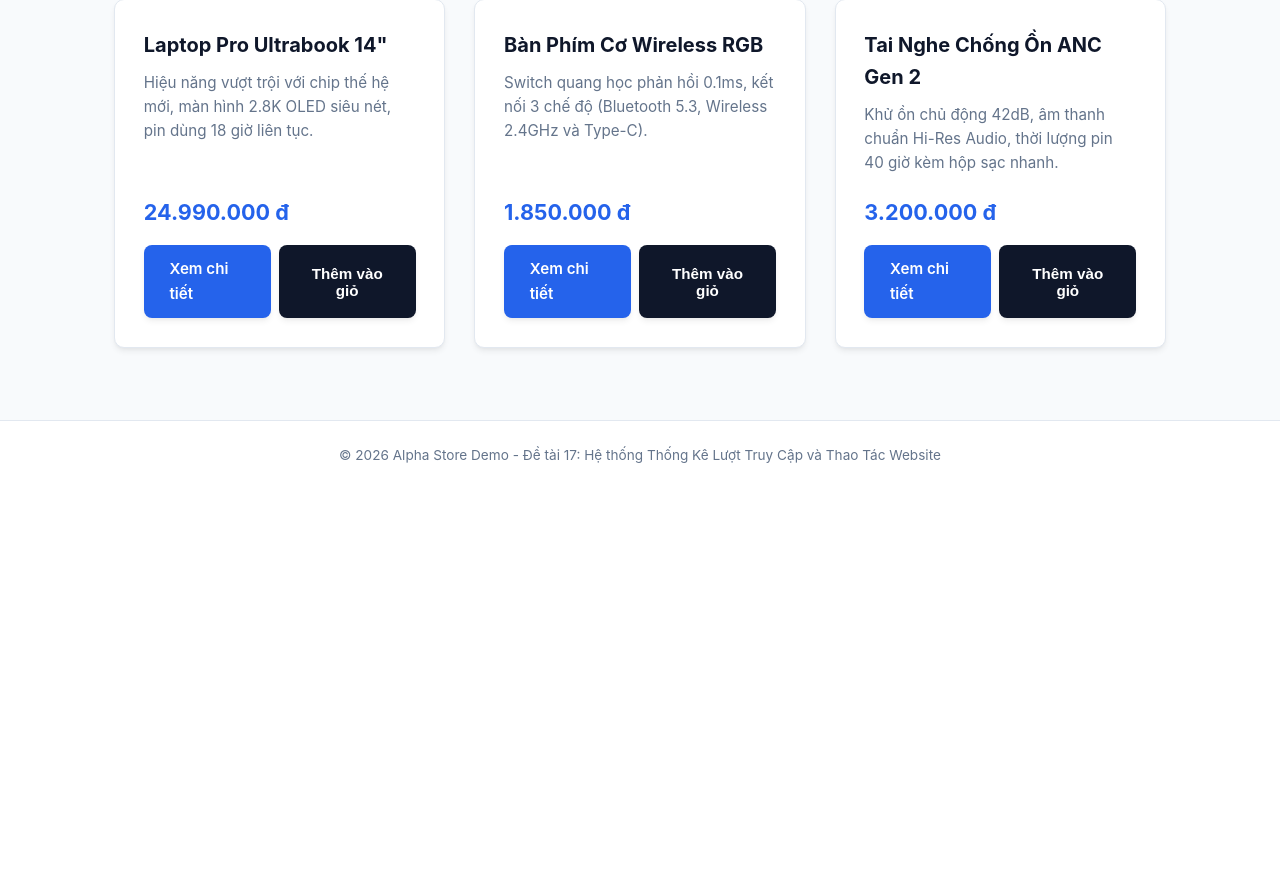
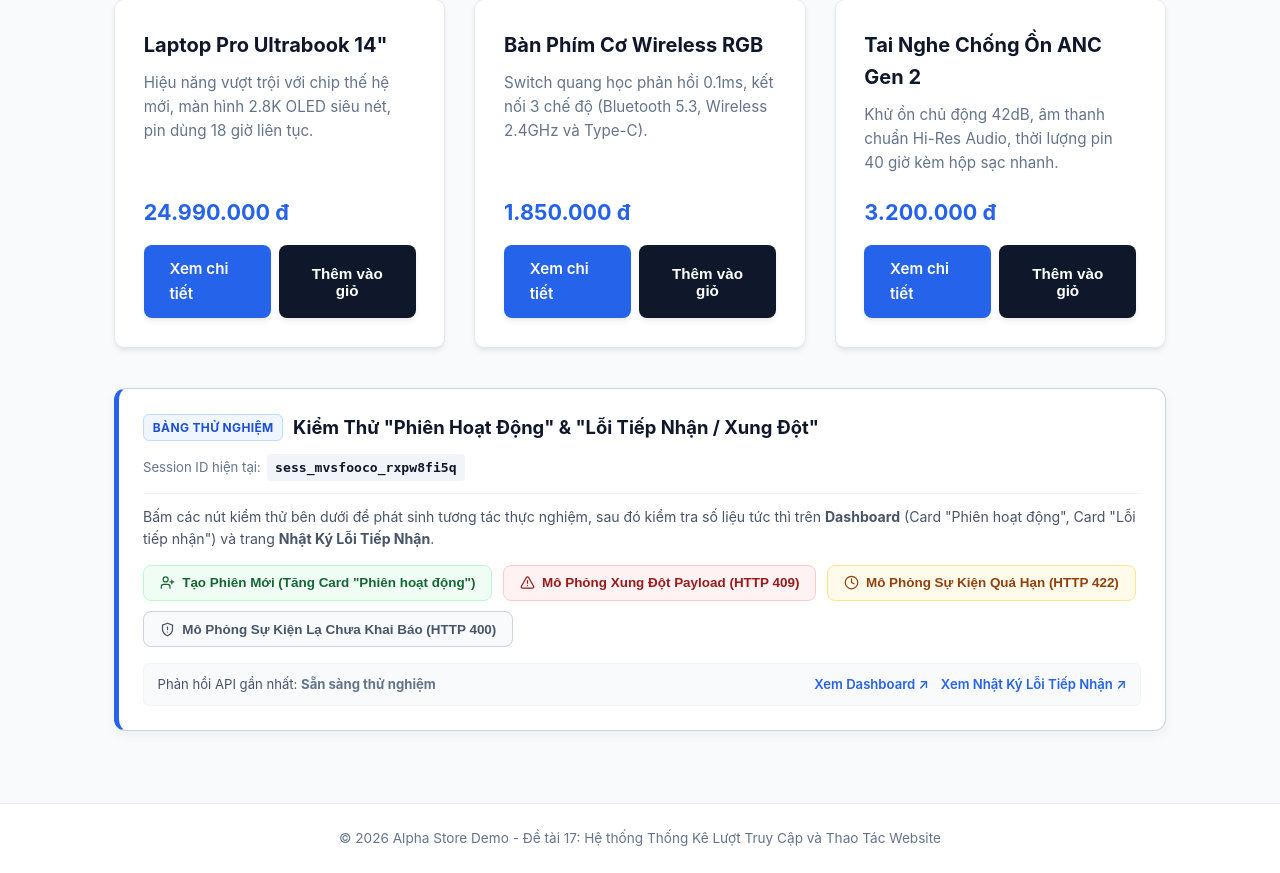
Before and after one commit to anhduc0190/PTPMMNM-CNTT-1809-NHOM7, a PHP site: page /website-analytics/demo-sites/site-a/index.html in a window 1280 px wide. Shown: the part 521-1394 px from the top of the page. Before the commit the page ends 984 px from the top, so only its background shows below. Run offline with PHP 8.4, Linux system fonts and the light colour scheme; data that the repository does not hold is empty.

Commit message:
feat(demo): add interactive testing sandbox for active sessions and ingest errors

```diff
--- a/BTL/website-analytics/demo-sites/demo.css
+++ b/BTL/website-analytics/demo-sites/demo.css
@@ -187,3 +187,156 @@ footer {
     font-size: 0.85rem;
     margin-top: auto;
 }
+
+/* ====================================================================
+   TESTING SANDBOX COMPONENT (DÀNH CHO KIỂM THỬ VÀ BẢO VỆ ĐỒ ÁN)
+   ==================================================================== */
+.testing-sandbox {
+    background: #ffffff;
+    border: 1px solid #cbd5e1;
+    border-left: 5px solid #2563eb;
+    border-radius: 12px;
+    padding: 1.5rem;
+    margin: 2.5rem 0;
+    box-shadow: 0 4px 12px rgba(15, 23, 42, 0.05);
+}
+.sandbox-header {
+    display: flex;
+    justify-content: space-between;
+    align-items: center;
+    flex-wrap: wrap;
+    gap: 0.75rem;
+    margin-bottom: 0.75rem;
+    border-bottom: 1px solid #f1f5f9;
+    padding-bottom: 0.75rem;
+}
+.sandbox-title {
+    display: flex;
+    align-items: center;
+    gap: 0.6rem;
+}
+.sandbox-badge {
+    background: #eff6ff;
+    color: #1d4ed8;
+    border: 1px solid #bfdbfe;
+    font-size: 0.75rem;
+    font-weight: 700;
+    padding: 0.2rem 0.55rem;
+    border-radius: 6px;
+    text-transform: uppercase;
+    letter-spacing: 0.03em;
+}
+.sandbox-title h3 {
+    font-size: 1.15rem;
+    color: #0f172a;
+    font-weight: 700;
+    margin: 0;
+}
+.sandbox-session-info {
+    font-size: 0.82rem;
+    color: #64748b;
+    display: flex;
+    align-items: center;
+    gap: 0.4rem;
+}
+.sandbox-session-info code {
+    background: #f1f5f9;
+    color: #0f172a;
+    padding: 0.2rem 0.5rem;
+    border-radius: 4px;
+    font-family: monospace;
+    font-weight: 600;
+}
+.sandbox-desc {
+    font-size: 0.88rem;
+    color: #475569;
+    line-height: 1.5;
+    margin-bottom: 1rem;
+}
+.sandbox-actions {
+    display: flex;
+    gap: 0.65rem;
+    flex-wrap: wrap;
+    margin-bottom: 1rem;
+}
+.btn-sandbox {
+    display: inline-flex;
+    align-items: center;
+    gap: 0.45rem;
+    padding: 0.6rem 1rem;
+    font-size: 0.84rem;
+    font-weight: 600;
+    border-radius: 8px;
+    border: 1px solid transparent;
+    cursor: pointer;
+    transition: all 0.2s ease;
+}
+.btn-sb-session {
+    background: #f0fdf4;
+    color: #166534;
+    border-color: #bbf7d0;
+}
+.btn-sb-session:hover {
+    background: #dcfce7;
+    border-color: #86efac;
+    transform: translateY(-1px);
+}
+.btn-sb-conflict {
+    background: #fef2f2;
+    color: #991b1b;
+    border-color: #fecaca;
+}
+.btn-sb-conflict:hover {
+    background: #fee2e2;
+    border-color: #fca5a5;
+    transform: translateY(-1px);
+}
+.btn-sb-late {
+    background: #fffbeb;
+    color: #92400e;
+    border-color: #fde68a;
+}
+.btn-sb-late:hover {
+    background: #fef3c7;
+    border-color: #fcd34d;
+    transform: translateY(-1px);
+}
+.btn-sb-undefined {
+    background: #f8fafc;
+    color: #475569;
+    border-color: #cbd5e1;
+}
+.btn-sb-undefined:hover {
+    background: #f1f5f9;
+    border-color: #94a3b8;
+    transform: translateY(-1px);
+}
+.sandbox-footer {
+    display: flex;
+    justify-content: space-between;
+    align-items: center;
+    flex-wrap: wrap;
+    gap: 0.75rem;
+    background: #f8fafc;
+    padding: 0.6rem 0.85rem;
+    border-radius: 6px;
+    font-size: 0.82rem;
+    color: #475569;
+    border: 1px solid #f1f5f9;
+}
+.sandbox-links {
+    display: flex;
+    gap: 0.75rem;
+}
+.sb-link {
+    color: #2563eb;
+    text-decoration: none;
+    font-weight: 600;
+    display: inline-flex;
+    align-items: center;
+    gap: 0.25rem;
+}
+.sb-link:hover {
+    text-decoration: underline;
+    color: #1d4ed8;
+}
--- a/BTL/website-analytics/demo-sites/site-a/index.html
+++ b/BTL/website-analytics/demo-sites/site-a/index.html
@@ -65,6 +65,50 @@
                 </div>
             </div>
         </div>
+
+        <!-- BẢNG ĐIỀU KHIỂN KIỂM THỬ TRỰC TIẾP (TESTING SANDBOX CHO SINH VIÊN BẢO VỆ ĐỒ ÁN) -->
+        <section class="testing-sandbox">
+            <div class="sandbox-header">
+                <div class="sandbox-title">
+                    <span class="sandbox-badge">Bảng Thử Nghiệm</span>
+                    <h3>Kiểm Thử "Phiên Hoạt Động" & "Lỗi Tiếp Nhận / Xung Đột"</h3>
+                </div>
+                <div class="sandbox-session-info">
+                    <span>Session ID hiện tại:</span>
+                    <code id="sandbox-session-id">Đang khởi tạo...</code>
+                </div>
+            </div>
+            <p class="sandbox-desc">
+                Bấm các nút kiểm thử bên dưới để phát sinh tương tác thực nghiệm, sau đó kiểm tra số liệu tức thì trên
+                <strong>Dashboard</strong> (Card "Phiên hoạt động", Card "Lỗi tiếp nhận") và trang
+                <strong>Nhật Ký Lỗi Tiếp Nhận</strong>.
+            </p>
+            <div class="sandbox-actions">
+                <button type="button" class="btn-sandbox btn-sb-session" id="btn-sb-new-session" title="Tạo một phiên truy cập ẩn danh hoàn toàn mới">
+                    <svg width="15" height="15" viewBox="0 0 24 24" fill="none" stroke="currentColor" stroke-width="2" stroke-linecap="round" stroke-linejoin="round"><path d="M16 21v-2a4 4 0 0 0-4-4H6a4 4 0 0 0-4 4v2"/><circle cx="9" cy="7" r="4"/><line x1="19" x2="19" y1="8" y2="14"/><line x1="22" x2="16" y1="11" y2="11"/></svg>
+                    Tạo Phiên Mới (Tăng Card "Phiên hoạt động")
+                </button>
+                <button type="button" class="btn-sandbox btn-sb-conflict" id="btn-sb-conflict" title="Mô phỏng gửi trùng Event ID nhưng khác nội dung (HTTP 409)">
+                    <svg width="15" height="15" viewBox="0 0 24 24" fill="none" stroke="currentColor" stroke-width="2" stroke-linecap="round" stroke-linejoin="round"><path d="m21.73 18-8-14a2 2 0 0 0-3.48 0l-8 14A2 2 0 0 0 4 21h16a2 2 0 0 0 1.73-3Z"/><line x1="12" y1="9" x2="12" y2="13"/><line x1="12" y1="17" x2="12.01" y2="17"/></svg>
+                    Mô Phỏng Xung Đột Payload (HTTP 409)
+                </button>
+                <button type="button" class="btn-sandbox btn-sb-late" id="btn-sb-late" title="Mô phỏng sự kiện đến trễ hơn 24 giờ (HTTP 422)">
+                    <svg width="15" height="15" viewBox="0 0 24 24" fill="none" stroke="currentColor" stroke-width="2" stroke-linecap="round" stroke-linejoin="round"><circle cx="12" cy="12" r="10"/><polyline points="12 6 12 12 16 14"/></svg>
+                    Mô Phỏng Sự Kiện Quá Hạn (HTTP 422)
+                </button>
+                <button type="button" class="btn-sandbox btn-sb-undefined" id="btn-sb-undefined" title="Mô phỏng gửi sự kiện chưa được khai báo (HTTP 400)">
+                    <svg width="15" height="15" viewBox="0 0 24 24" fill="none" stroke="currentColor" stroke-width="2" stroke-linecap="round" stroke-linejoin="round"><path d="M12 22s8-4 8-10V5l-8-3-8 3v7c0 6 8 10 8 10"/><line x1="12" y1="8" x2="12" y2="12"/><line x1="12" y1="16" x2="12.01" y2="16"/></svg>
+                    Mô Phỏng Sự Kiện Lạ Chưa Khai Báo (HTTP 400)
+                </button>
+            </div>
+            <div class="sandbox-footer">
+                <span>Phản hồi API gần nhất: <strong id="sandbox-last-status" style="color:#64748b;">Sẵn sàng thử nghiệm</strong></span>
+                <div class="sandbox-links">
+                    <a href="../../dashboard.php" target="_blank" class="sb-link">Xem Dashboard ↗</a>
+                    <a href="../../event-logs.php?tab=errors" target="_blank" class="sb-link">Xem Nhật Ký Lỗi Tiếp Nhận ↗</a>
+                </div>
+            </div>
+        </section>
     </main>
 
     <div id="event-toast" class="event-toast"></div>
@@ -80,21 +124,193 @@
     </script>
 
     <script>
-        // Hiển thị toast thông báo khi sự kiện được gửi thành công
         window.addEventListener('load', function() {
             var toast = document.getElementById('event-toast');
-            function showToast(msg) {
+            var sessionLabel = document.getElementById('sandbox-session-id');
+            var statusLabel = document.getElementById('sandbox-last-status');
+
+            function showToast(msg, borderColor) {
                 toast.innerHTML = '⚡ <b>Tracking:</b> ' + msg;
+                toast.style.borderLeftColor = borderColor || 'var(--accent)';
                 toast.classList.add('show');
-                setTimeout(function() { toast.classList.remove('show'); }, 3000);
+                setTimeout(function() { toast.classList.remove('show'); }, 4000);
             }
+
+            function updateSessionDisplay() {
+                if (window.WebTracker && sessionLabel) {
+                    sessionLabel.innerText = window.WebTracker.getSessionId();
+                }
+            }
+
+            // Cập nhật session ID ban đầu
+            updateSessionDisplay();
             showToast('Đã tự động gửi sự kiện <b>page_view</b> cho Trang chủ!');
+
+            // 1. Tự động lắng nghe click mua sắm thông thường
             document.addEventListener('click', function(e) {
                 var btn = e.target.closest('[data-track-click]');
                 if (btn) {
                     showToast('Đã gửi sự kiện <b>button_click</b>: ' + (btn.getAttribute('data-track-id') || btn.innerText));
                 }
             });
+
+            // 2. Nút Tạo Phiên Mới
+            var btnNewSession = document.getElementById('btn-sb-new-session');
+            if (btnNewSession) {
+                btnNewSession.addEventListener('click', function() {
+                    try {
+                        window.sessionStorage.removeItem('wa_session_trk_site_a_alpha_shop_2026');
+                    } catch(e) {}
+                    // Ép SDK khởi tạo lại session
+                    var newSess = 'sess_' + Date.now().toString(36) + '_' + Math.random().toString(36).substr(2, 9);
+                    try {
+                        window.sessionStorage.setItem('wa_session_trk_site_a_alpha_shop_2026', newSess);
+                    } catch(e) {}
+
+                    window.location.reload();
+                });
+            }
+
+            // 3. Nút Mô Phỏng Xung Đột Payload (HTTP 409)
+            var btnConflict = document.getElementById('btn-sb-conflict');
+            if (btnConflict) {
+                btnConflict.addEventListener('click', function() {
+                    var conflictEventId = 'conflict_' + Date.now();
+                    var sessId = window.WebTracker.getSessionId();
+                    var endpoint = '../../api/track.php';
+                    var trackingKey = 'trk_site_a_alpha_shop_2026';
+
+                    statusLabel.innerText = 'Đang gửi sự kiện gốc #1...';
+                    statusLabel.style.color = '#2563eb';
+
+                    // Gửi lần 1 hợp lệ
+                    fetch(endpoint, {
+                        method: 'POST',
+                        headers: { 'Content-Type': 'application/json', 'X-Tracking-Key': trackingKey },
+                        body: JSON.stringify({
+                            tracking_key: trackingKey,
+                            event_id: conflictEventId,
+                            session_id: sessId,
+                            event_name: 'button_click',
+                            page_path: window.location.pathname,
+                            occurred_at: new Date().toISOString(),
+                            properties: { element_id: 'btn-conflict-original', payload_version: 1 }
+                        })
+                    }).then(function(r1) {
+                        return r1.json();
+                    }).then(function(d1) {
+                        // Gửi lần 2 CÙNG event_id nhưng KHÁC properties (gây lệch hash SHA-256)
+                        return fetch(endpoint, {
+                            method: 'POST',
+                            headers: { 'Content-Type': 'application/json', 'X-Tracking-Key': trackingKey },
+                            body: JSON.stringify({
+                                tracking_key: trackingKey,
+                                event_id: conflictEventId,
+                                session_id: sessId,
+                                event_name: 'button_click',
+                                page_path: window.location.pathname,
+                                occurred_at: new Date().toISOString(),
+                                properties: { element_id: 'btn-conflict-TAMPERED', payload_version: 2, hacked: true }
+                            })
+                        });
+                    }).then(function(r2) {
+                        return r2.json().then(function(d2) {
+                            if (r2.status === 409) {
+                                statusLabel.innerText = 'HTTP 409 Conflict: PAYLOAD_CONFLICT (Đã ghi vào DB)';
+                                statusLabel.style.color = '#dc2626';
+                                showToast('⚠️ <b>HTTP 409 Conflict:</b> Phát hiện cùng event_id nhưng sai lệch SHA-256! Card "Lỗi tiếp nhận" trên Dashboard đã tăng +1.', '#dc2626');
+                            } else {
+                                statusLabel.innerText = 'HTTP ' + r2.status + ' (' + (d2.error || 'OK') + ')';
+                            }
+                        });
+                    }).catch(function(err) {
+                        statusLabel.innerText = 'Lỗi kết nối: ' + err.message;
+                    });
+                });
+            }
+
+            // 4. Nút Mô Phỏng Sự Kiện Quá Hạn (HTTP 422 - Late Event)
+            var btnLate = document.getElementById('btn-sb-late');
+            if (btnLate) {
+                btnLate.addEventListener('click', function() {
+                    var lateEventId = 'late_' + Date.now();
+                    var sessId = window.WebTracker.getSessionId();
+                    var endpoint = '../../api/track.php';
+                    var trackingKey = 'trk_site_a_alpha_shop_2026';
+
+                    // Lùi thời gian 48 giờ về trước (vượt quá 24h quy định)
+                    var pastDate = new Date(Date.now() - 48 * 3600 * 1000).toISOString();
+
+                    statusLabel.innerText = 'Đang gửi sự kiện trễ 48h...';
+                    statusLabel.style.color = '#d97706';
+
+                    fetch(endpoint, {
+                        method: 'POST',
+                        headers: { 'Content-Type': 'application/json', 'X-Tracking-Key': trackingKey },
+                        body: JSON.stringify({
+                            tracking_key: trackingKey,
+                            event_id: lateEventId,
+                            session_id: sessId,
+                            event_name: 'page_view',
+                            page_path: window.location.pathname,
+                            occurred_at: pastDate,
+                            properties: { note: 'Kiểm thử late event policy' }
+                        })
+                    }).then(function(res) {
+                        return res.json().then(function(data) {
+                            if (res.status === 422) {
+                                statusLabel.innerText = 'HTTP 422 Unprocessable: LATE_EVENT_EXCEEDED (Đã ghi vào DB)';
+                                statusLabel.style.color = '#d97706';
+                                showToast('⏰ <b>HTTP 422 Late Event:</b> Sự kiện cũ hơn 24 giờ bị từ chối! Card "Lỗi tiếp nhận" trên Dashboard đã tăng +1.', '#d97706');
+                            } else {
+                                statusLabel.innerText = 'HTTP ' + res.status + ' (' + (data.error || 'OK') + ')';
+                            }
+                        });
+                    }).catch(function(err) {
+                        statusLabel.innerText = 'Lỗi kết nối: ' + err.message;
+                    });
+                });
+            }
+
+            // 5. Nút Mô Phỏng Sự Kiện Lạ Chưa Khai Báo (HTTP 400 - Undefined Event)
+            var btnUndefined = document.getElementById('btn-sb-undefined');
+            if (btnUndefined) {
+                btnUndefined.addEventListener('click', function() {
+                    var undefEventId = 'undef_' + Date.now();
+                    var sessId = window.WebTracker.getSessionId();
+                    var endpoint = '../../api/track.php';
+                    var trackingKey = 'trk_site_a_alpha_shop_2026';
+
+                    statusLabel.innerText = 'Đang gửi sự kiện chưa khai báo...';
+                    statusLabel.style.color = '#475569';
+
+                    fetch(endpoint, {
+                        method: 'POST',
+                        headers: { 'Content-Type': 'application/json', 'X-Tracking-Key': trackingKey },
+                        body: JSON.stringify({
+                            tracking_key: trackingKey,
+                            event_id: undefEventId,
+                            session_id: sessId,
+                            event_name: 'unauthorized_hacked_action',
+                            page_path: window.location.pathname,
+                            occurred_at: new Date().toISOString(),
+                            properties: { test: true }
+                        })
+                    }).then(function(res) {
+                        return res.json().then(function(data) {
+                            if (res.status === 400) {
+                                statusLabel.innerText = 'HTTP 400 Bad Request: EVENT_NOT_DEFINED (Đã ghi vào DB)';
+                                statusLabel.style.color = '#dc2626';
+                                showToast('🚫 <b>HTTP 400 Undefined:</b> Sự kiện lạ chưa được khai báo bị từ chối! Card "Lỗi tiếp nhận" trên Dashboard đã tăng +1.', '#dc2626');
+                            } else {
+                                statusLabel.innerText = 'HTTP ' + res.status + ' (' + (data.error || 'OK') + ')';
+                            }
+                        });
+                    }).catch(function(err) {
+                        statusLabel.innerText = 'Lỗi kết nối: ' + err.message;
+                    });
+                });
+            }
         });
     </script>
 </body>
```
Also changed, not shown: BTL/website-analytics/demo-sites/site-b/index.html (+211 -2 lines), BTL/website-analytics/scripts/test-simulate-errors.php (added, +112 -0 lines).
